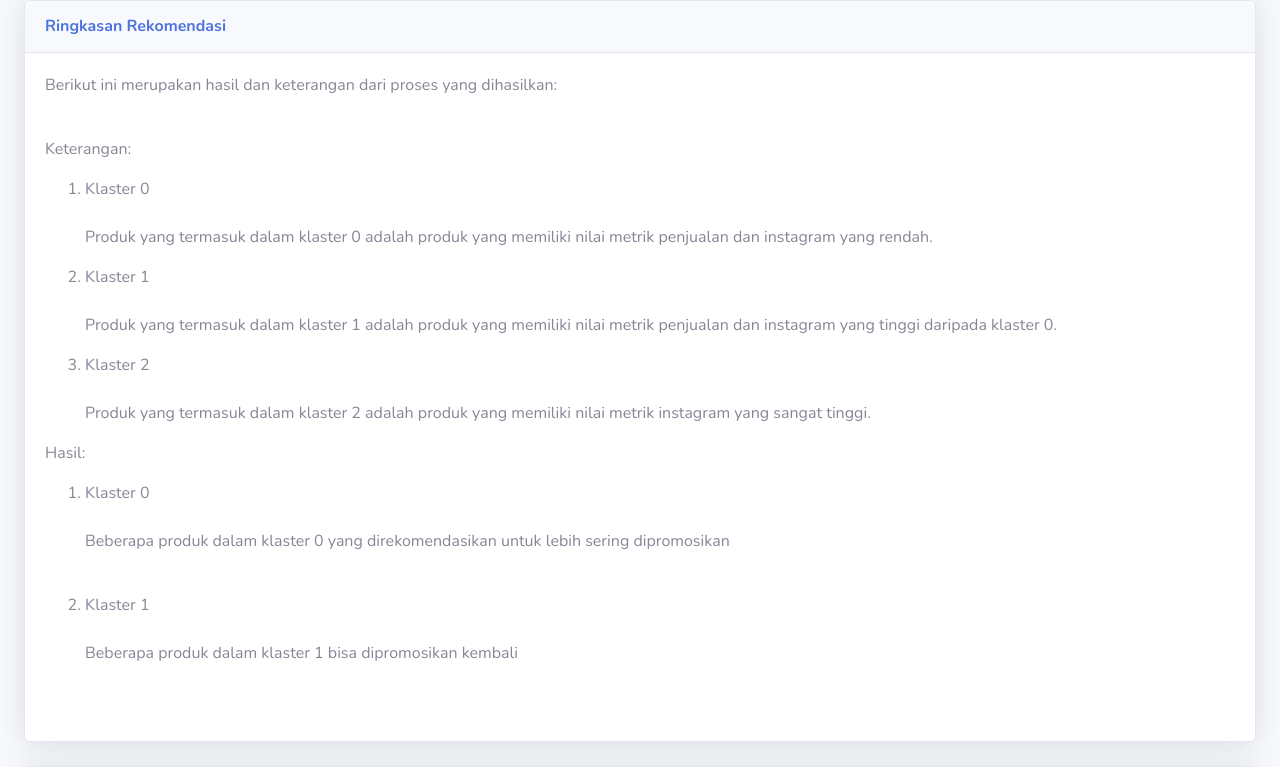
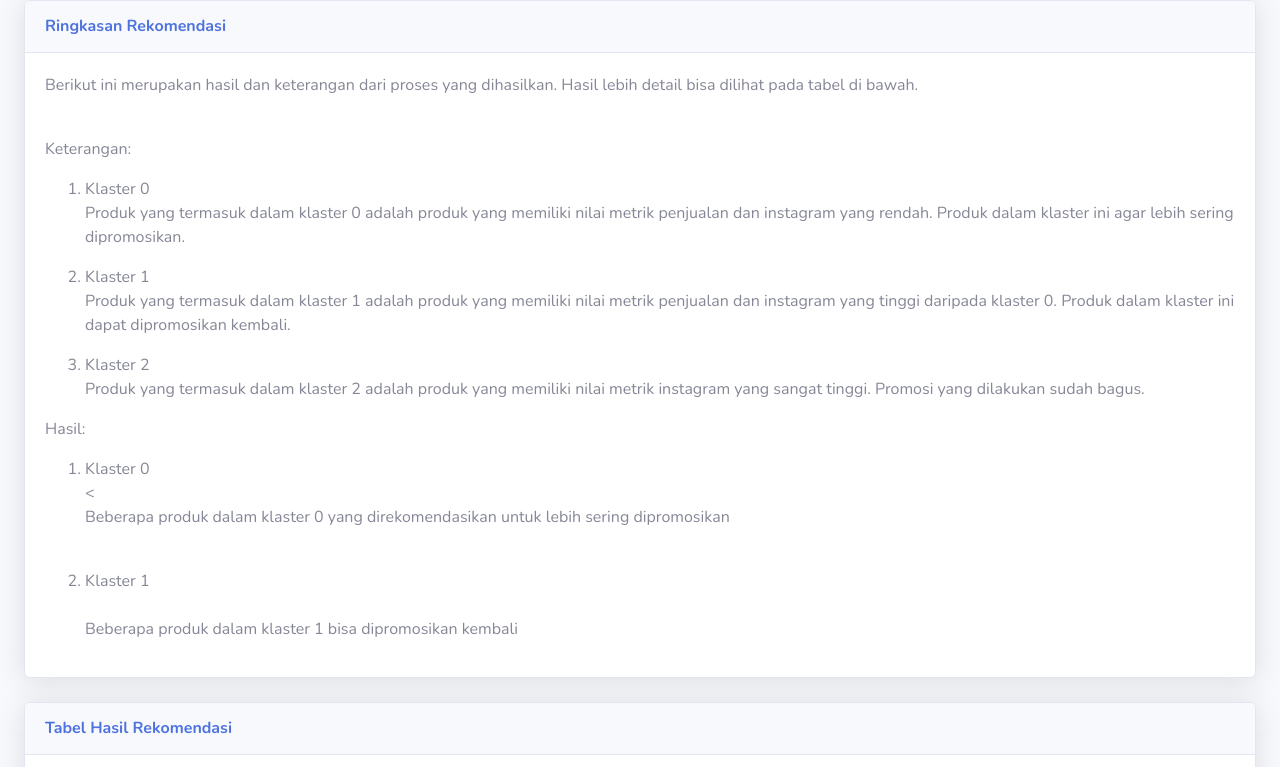
Before and after one commit to SokKanaTorajd/dev-wijatama, a Flask app: template app/templates/results.html in a window 1280 px wide. Shown: the top 767 px of the page. Run offline with Flask 2, Linux system fonts and the light colour scheme; the template is opened without the code that fills it, so the values that code supplies are empty; parts of the project's set-up code (start-up, migrations or seed data) failed here and were passed over; some libraries are stand-ins or nearby versions.

Commit message:
fix table

```diff
--- a/app/templates/results.html
+++ b/app/templates/results.html
@@ -11,27 +11,28 @@
             <h6 class="m-0 font-weight-bold text-primary">Ringkasan Rekomendasi</h6>
         </div>
         <div class="card-body">
-            <p>Berikut ini merupakan hasil dan keterangan dari proses yang dihasilkan:</p><br>
+            <p>Berikut ini merupakan hasil dan keterangan dari proses yang dihasilkan. Hasil lebih detail bisa dilihat pada tabel di bawah.</p><br>
             <p>Keterangan:</p>
             <ol>
-                <li>Klaster 0</li><br>
-                <p>Produk yang termasuk dalam klaster 0 adalah produk yang memiliki nilai metrik penjualan dan instagram yang rendah.</p>
-                <li>Klaster 1</li><br>
-                <p>Produk yang termasuk dalam klaster 1 adalah produk yang memiliki nilai metrik penjualan dan instagram yang tinggi daripada klaster 0.</p>
-                <li>Klaster 2</li><br>
-                <p>Produk yang termasuk dalam klaster 2 adalah produk yang memiliki nilai metrik instagram yang sangat tinggi.</p>
+                <li>Klaster 0</li>
+                <p>Produk yang termasuk dalam klaster 0 adalah produk yang memiliki nilai metrik penjualan dan instagram yang rendah. Produk dalam klaster ini agar lebih sering dipromosikan.</p>
+                <li>Klaster 1</li>
+                <p>Produk yang termasuk dalam klaster 1 adalah produk yang memiliki nilai metrik penjualan dan instagram yang tinggi daripada klaster 0. Produk dalam klaster ini dapat dipromosikan kembali.</p>
+                <li>Klaster 2</li>
+                <p>Produk yang termasuk dalam klaster 2 adalah produk yang memiliki nilai metrik instagram yang sangat tinggi. Promosi yang dilakukan sudah bagus.</p>
             </ol>
             <p>Hasil:</p>
             <ol>
-                <li>Klaster 0</li><br>
-                <p>Beberapa produk dalam klaster 0 yang direkomendasikan untuk lebih sering dipromosikan </p><br>
+                <li>Klaster 0</li><
+                <p>Beberapa produk dalam klaster 0 yang direkomendasikan untuk lebih sering dipromosikan</p>
                 <ul>
                     {% for product in products_0 %}
                         <li>{{ product }}</li>
                     {% endfor %}
                 </ul>
+                <br>
                 <li>Klaster 1</li><br>
-                <p>Beberapa produk dalam klaster 1 bisa dipromosikan kembali</p><br>
+                <p>Beberapa produk dalam klaster 1 bisa dipromosikan kembali</p>
                 <ul>
                     {% for product in products_1 %}
                         <li>{{ product }}</li>
```
